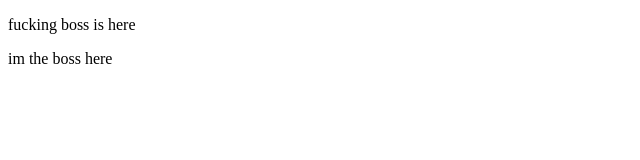
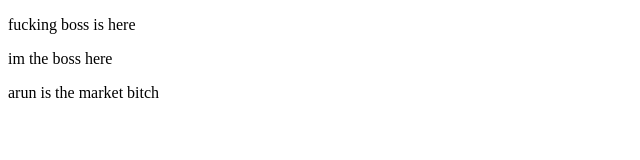
Before and after one commit to kosanaharshavardhan/learninggit, a plain HTML site: page home.html in a window 1280 px wide. Shown: the whole page, without its empty margins (0-640 px from the left). Drawn offline with Linux system fonts and the light colour scheme.

Commit message:
added para2

```diff
--- a/home.html
+++ b/home.html
@@ -8,5 +8,6 @@
 <body>
     <p>fucking boss is here</p>
     <p>im the boss here</p>
+    <p>arun is the market bitch</p>
 </body>
 </html>
```
